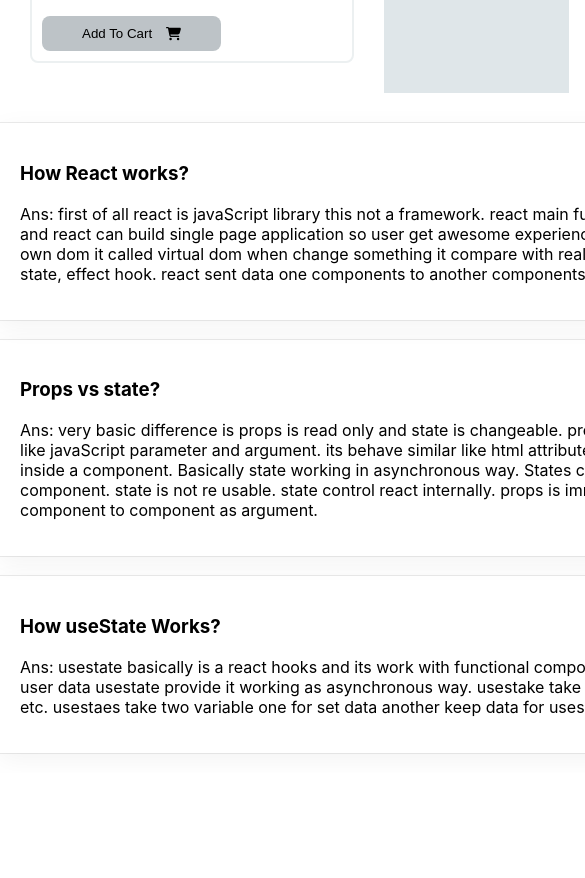
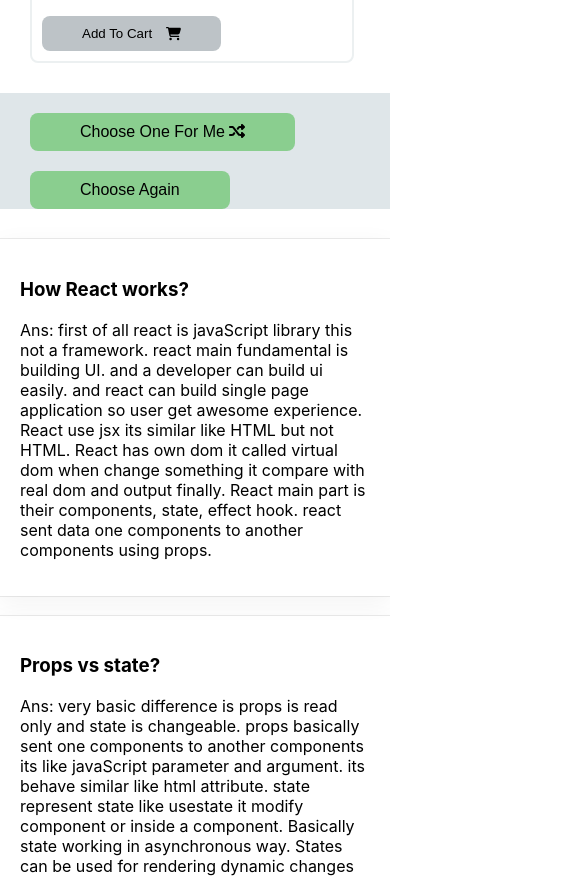
Before and after one commit to iamraihan/cat-and-kitten, a React (Create React App) app: page / in a window 390 px wide. Shown: the part 5700-6578 px from the top of the page, 585 px wide, since content can reach past the window. Before the commit the page ends 6473 px from the top, so only its background shows below. Built offline with nearby package versions, Linux system fonts and the light colour scheme.

Commit message:
responsive update

```diff
--- a/src/components/Qna/Qna.css
+++ b/src/components/Qna/Qna.css
@@ -1,7 +1,7 @@
 .qna{
     margin: 0 auto;
     margin-top: 30px;
-    width: 1080px;
+    /* max-width: 1080px; */
 }
 .qna-info{
     box-shadow: rgba(0, 0, 0, 0.05) 0px 6px 24px 0px, rgba(0, 0, 0, 0.08) 0px 0px 0px 1px;
--- a/src/components/Shop/Shop.css
+++ b/src/components/Shop/Shop.css
@@ -36,7 +36,11 @@
 /* meadia query for mobile devices  */
 
 @media screen and (max-width:576px) {
+    .shop{
+        grid-template-columns: 1fr;
+    }
     .cats-container{
         grid-template-columns: repeat(1, 1fr);
+        flex-direction: column;
     }
 }
```
